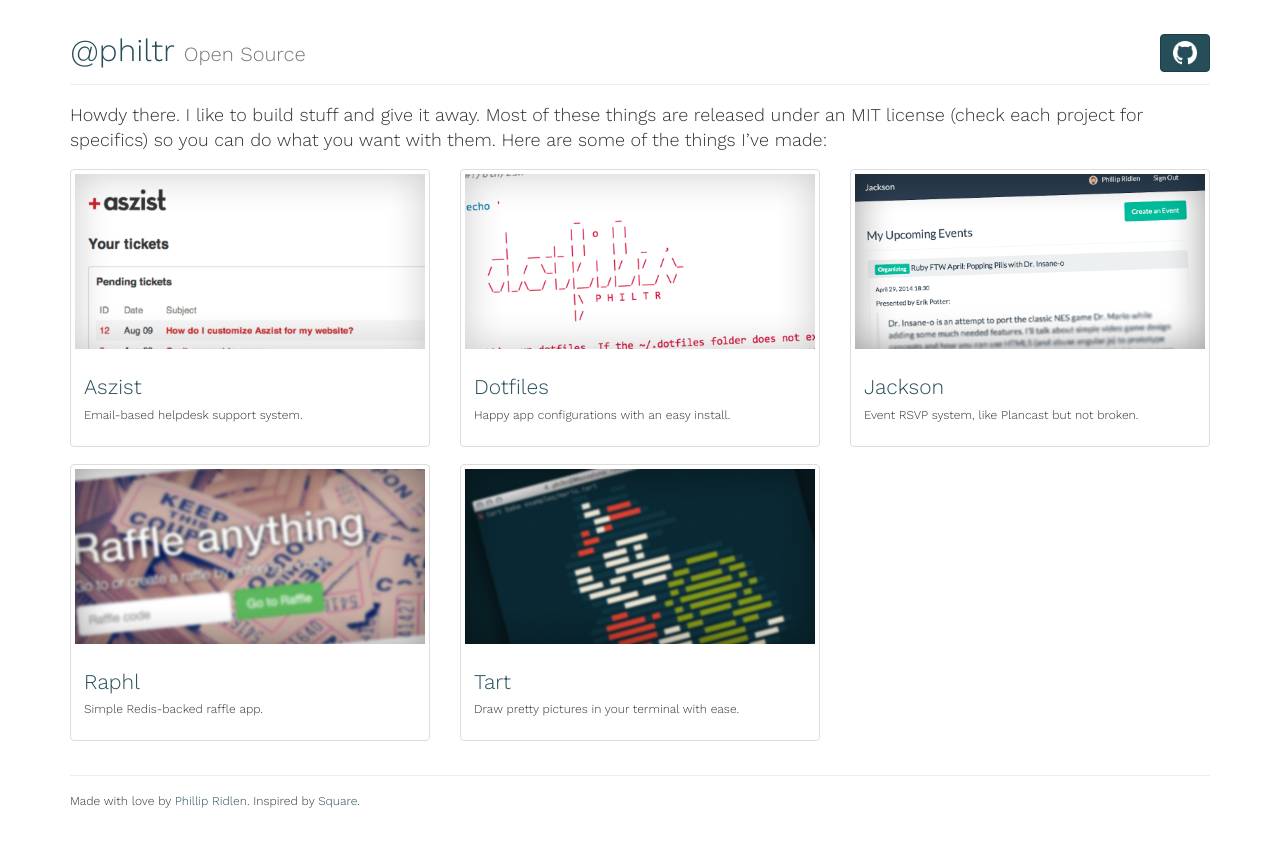
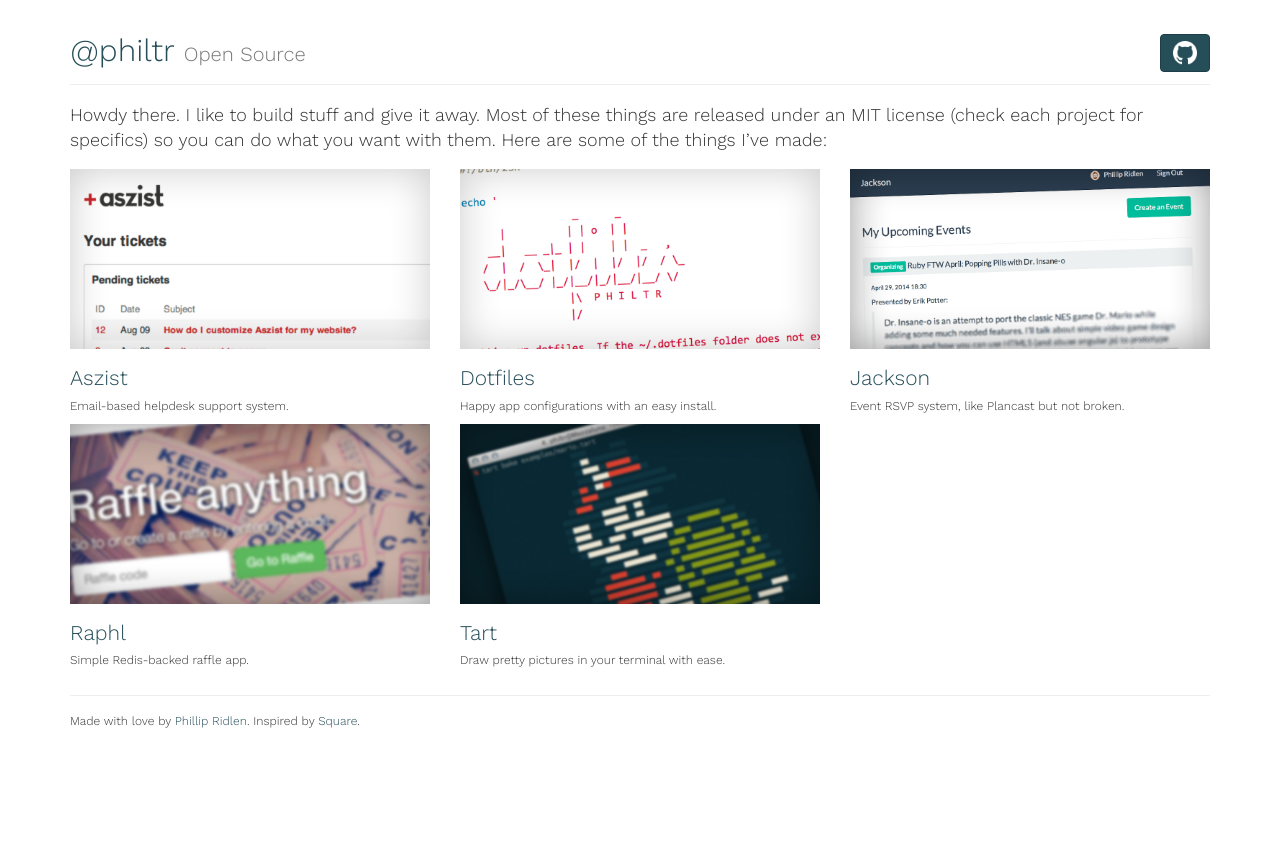
Before and after one commit to philtr/philtr.github.com, a Jekyll site: the page built from index.md, in a window 1280 px wide. Shown: the top 847 px of the page. Built offline with Jekyll 4.4.1, drawn with Linux system fonts in a browser that asks for light colours.

Commit message:
Update projects.html

```diff
--- a/_includes/projects.html
+++ b/_includes/projects.html
@@ -1,12 +1,10 @@
 <div class="row">
 {% for project in site.projects %}
   <div class="col-lg-4 col-md-6">
-    <div class="thumbnail">
-      <a href="{{ project.link }}"><img src="/img/{{ project.relative_path | remove_first:"_" | remove_first,".md"  }}/preview.png?{{ site.version }}" class="img-responsive" /></a>
-      <div class="caption">
-        <h3><a href="{{ project.link }}">{{ project.title }}</a></h3>
-        <p>{{ project.summary }}</p>
-      </div>
+    <a href="{{ project.link }}"><img src="/img/{{ project.relative_path | remove_first:"_" | remove_first,".md"  }}/preview.png?{{ site.version }}" class="img-responsive" /></a>
+    <div class="caption">
+      <h3><a href="{{ project.link }}">{{ project.title }}</a></h3>
+      <p>{{ project.summary }}</p>
     </div>
   </div>
 {% endfor %}
```
